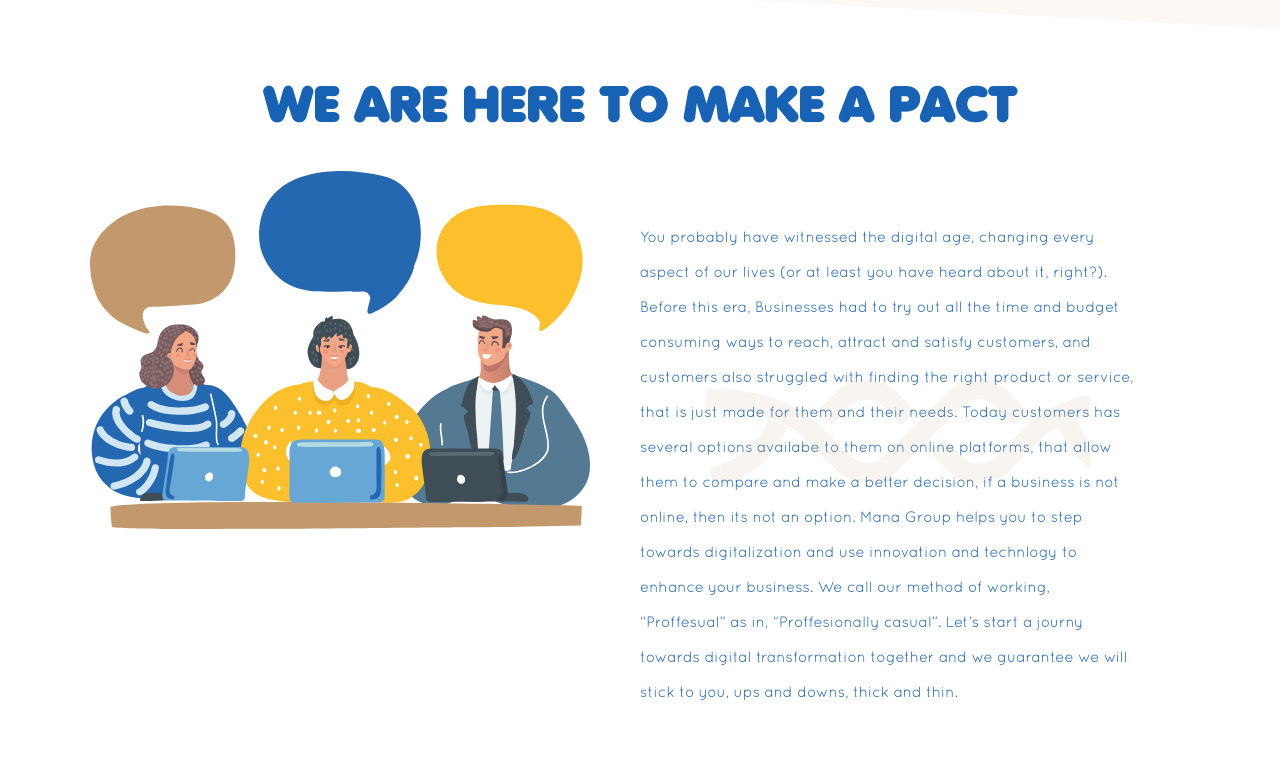
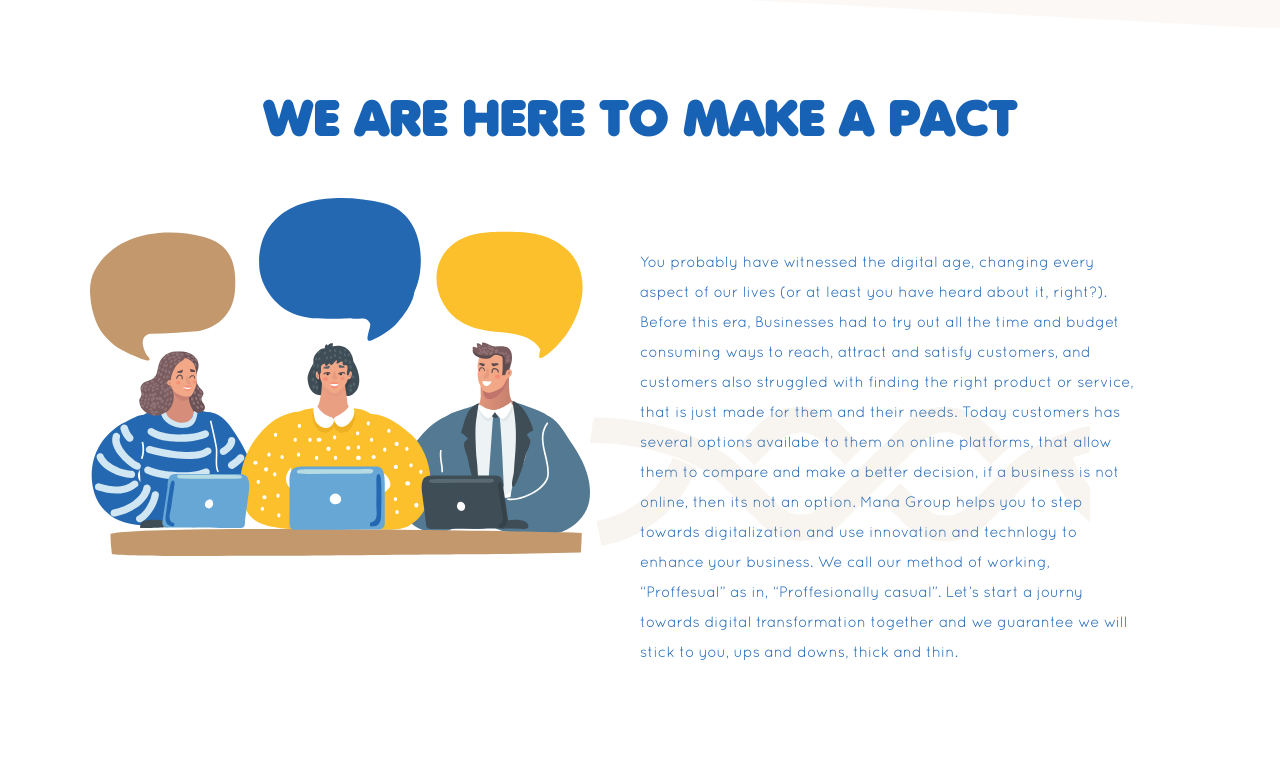
Before and after one commit to ManaGroup/ManaGroup.github.io, a React app: page / in a window 1280 px wide. Shown: the part 661-1420 px from the top of the page. Built offline with nearby package versions, Linux system fonts and the light colour scheme; a web font is replaced by a local one.

Commit message:
fixed image

```diff
--- a/src/assets/bootstrap/css/grid.css
+++ b/src/assets/bootstrap/css/grid.css
@@ -27,7 +27,7 @@
   margin-right: auto;
   margin-left: auto;
 }
-@media (min-width: 576px) {
+/* @media (min-width: 576px) {
   .container {
     max-width: 540px;
   }
@@ -41,7 +41,7 @@
   .container {
     max-width: 960px;
   }
-}
+} */
 @media (min-width: 1200px) {
   .container {
     max-width: 1140px;
--- a/src/assets/scss/app.scss
+++ b/src/assets/scss/app.scss
@@ -51,3 +51,6 @@
   border-radius: 5px;
   border-width: 0px;
 }
+p{
+  line-height: 1;
+}
--- a/src/assets/scss/general.scss
+++ b/src/assets/scss/general.scss
@@ -32,6 +32,6 @@
 }
 
 img {
-  max-width: 100%;
+  //max-width: 100%;
   height: auto;
 }
--- a/src/components/Home.js
+++ b/src/components/Home.js
@@ -62,7 +62,7 @@
                             }}/>
                         </div>
                         <div className={"st-width"}>
-                            <img  src={Banner} alt="" />
+                            <img className={"st-width"} src={Banner} alt="" />
                         </div>
 
                     </div>
@@ -79,11 +79,11 @@
                     </div>
                     <div className="qsbr" style={{display:'flex',flexDirection:'row',}} >
                         <div className={"st-width"}>
-                            <img  src={About} alt="" />
+                            <img className={"st-width"} src={About} alt="" />
                         </div>
                         <div className={"st-width"}>
-                            <img  src={ManaBgBrown} alt="" style={{position:'absolute',right:'0px',top:`${_WITH_/3}px`}} />
-                            <p style={{fontSize:'15px',margin:'50px',width:'500px',textAlign:'left'}}>
+                            <img className={"st-width"} src={ManaBgBrown} alt="" style={{position:'absolute',right:'0px',top:`${_WITH_/3}px`}} />
+                            <p style={{lineHeight:'30px',fontSize:'15px',margin:'50px',width:'500px',textAlign:'left'}}>
                             You probably have witnessed the digital age, changing every aspect of our lives (or at least you have heard about it, right?). Before this era, Businesses had to try out all the time and budget consuming ways to reach, attract and satisfy customers, and customers also struggled with finding the right product or service, that is just made for them and their needs. Today customers has several options availabe to them on online platforms, that allow them to compare and make a better decision, if a business is not online, then its not an option. Mana Group helps you to step towards digitalization and use innovation and technlogy to enhance your business. We call our method of working, “Proffesual” as in, “Proffesionally casual”. Let’s start a journy towards digital transformation together and we guarantee we will stick to you, ups and downs, thick and thin.
                             </p>
                         </div>
@@ -144,7 +144,7 @@
                     </div>
                     <div style={{display:'flex',flexDirection:'row',justifyContent:'center',alignItems:'center'}}>
                         <div style={{width:'444px'}}>''
-                            <img src={Contact} alt=".." />
+                            <img style={{width:'444px'}} src={Contact} alt=".." />
                         </div>
                         <div style={{width:'500px'}}>
                             <div style={{display:'flex',flexDirection:'row'}}>
```
